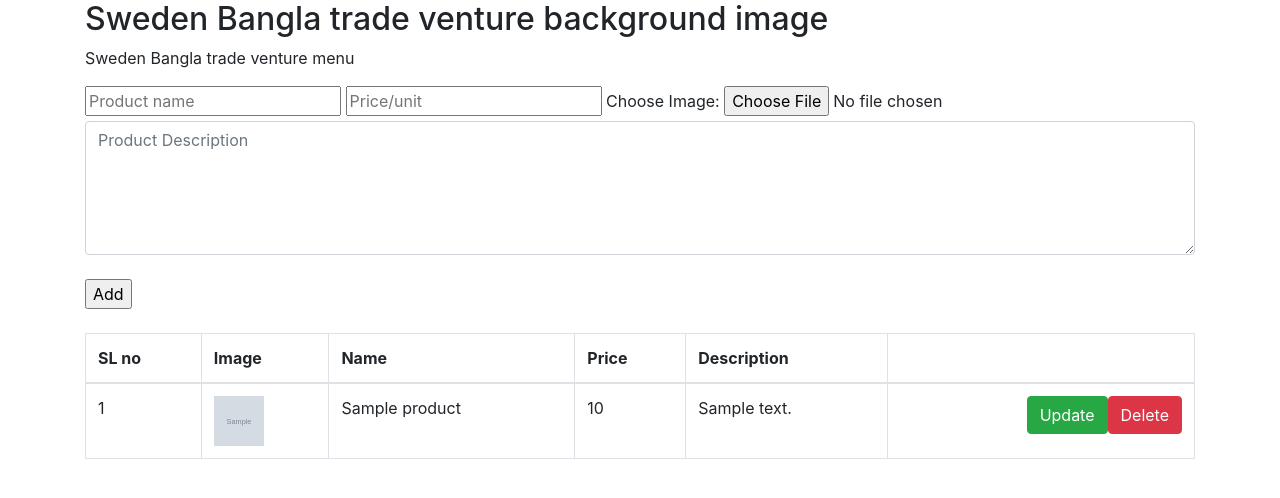
After one commit to eyahya-khan/fahadecommerce, a PHP site: page /product.php in a window 1280 px wide. The commit adds this page. Shown: the top 498 px of the page. Run offline with PHP 8.4, Linux system fonts and the light colour scheme; tables that the repository leaves empty or names only in its code hold one stand-in row (values such as "Sample post"); grey boxes marked "Sample" are stand-in pictures.

Commit message:
added update button but not working

```diff
--- /dev/null
+++ b/product.php
@@ -0,0 +1,211 @@
+<?php
+require('src/dbconnect.php');
+//add
+if(isset($_POST['add'])){
+    $title   = trim($_POST['fname']);
+    $price   = trim($_POST['price']);
+$description = trim($_POST['description']);
+$file_name   = $_FILES['file']['name'];
+$file_loc    = $_FILES['file']['tmp_name'];
+$file_store  = "image/".$file_name;
+if(!move_uploaded_file($file_loc, $file_store)){
+}else{
+    try {
+      $query = "
+        INSERT INTO products (name, price, description, img)
+        VALUES (:name,:price, :description, :image);
+      ";
+      $stmt = $dbconnect->prepare($query);
+      $stmt->bindValue(':name', $title);
+      $stmt->bindValue(':price', $price);
+      $stmt->bindValue(':description', $description);
+      $stmt->bindValue(':image', $file_name);
+      $stmt->execute();
+    } catch (\PDOException $e) {
+      throw new \PDOException($e->getMessage(), (int) $e->getCode());
+    }
+}
+}
+//update
+if(isset($_POST['updateBtn'])){
+    $name    = trim($_POST['name']);
+    $price   = trim($_POST['price']);
+$description = trim($_POST['description']);
+$file_name   = $_FILES['file']['name'];
+$file_loc    = $_FILES['file']['tmp_name'];
+$file_store  = "image/".$file_name;
+if(!move_uploaded_file($file_loc, $file_store)){
+}else{
+    try {
+      $query = "
+        UPDATE products
+        SET description = :description, name = :name, price = :price, img = :img
+        WHERE id = :id;
+      ";
+      $stmt = $dbconnect->prepare($query);
+      $stmt->bindValue(':name', $name);
+      $stmt->bindValue(':description', $description);
+      $stmt->bindValue(':price', $price);
+      $stmt->bindValue(':img', $file_name);
+      $stmt->bindValue(':id', $id);
+      $stmt->execute();
+//     $message =  "<ul style='background-color:#d4edda;'>Post updated successfully</ul>";
+    } catch (\PDOException $e) {
+      throw new \PDOException($e->getMessage(), (int) $e->getCode());
+    }
+    }
+    }
+
+
+// delete from table
+if(isset($_POST['deleteBtn'])){
+    $id   = trim($_POST['hidId']);
+try {
+    $query = "
+      DELETE FROM products
+      WHERE id = :id;
+    ";
+    $stmt = $dbconnect->prepare($query);
+    $stmt->bindValue(':id', $id);
+    $stmt->execute();
+    $message =
+      '<div class="alert alert-success" role="alert">
+        Product deleted successfully.
+      </div>';
+  } catch (\PDOException $e) {
+    throw new \PDOException($e->getMessage(), (int) $e->getCode());
+  }
+  }
+
+//fetch all information
+    try {
+  $query = "SELECT * FROM products;";
+  $stmt = $dbconnect->query($query);
+  $products = $stmt->fetchAll();
+} catch (\PDOException $e) {
+  throw new \PDOException($e->getMessage(), (int) $e->getCode());
+}
+?>
+<!DOCTYPE html>
+<html lang="en">
+
+<head>
+    <title>Sweden Bangla trade venture</title>
+    <meta charset="utf-8">
+    <meta name="viewport" content="width=device-width, initial-scale=1">
+    <link rel="stylesheet" href="https://maxcdn.bootstrapcdn.com/bootstrap/4.5.0/css/bootstrap.min.css">
+    <script src="https://ajax.googleapis.com/ajax/libs/jquery/3.5.1/jquery.min.js"></script>
+    <script src="https://cdnjs.cloudflare.com/ajax/libs/popper.js/1.16.0/umd/popper.min.js"></script>
+    <script src="https://maxcdn.bootstrapcdn.com/bootstrap/4.5.0/js/bootstrap.min.js"></script>
+</head>
+
+<body>
+
+    <div class="container">
+        <h2>Sweden Bangla trade venture background image</h2>
+        <p>Sweden Bangla trade venture menu</p>
+
+        <form action="" method="post" enctype="multipart/form-data">
+            <input type="text" name="fname" placeholder="Product name">
+            <input type="text" name="price" placeholder="Price/unit">
+            <label>Choose Image:</label>
+            <input type="file" name="file"><br>
+            <textarea name="description" class="form-control" placeholder="Product Description" rows="5" cols="30"></textarea><br>
+            <input type="submit" name="add" value="Add">
+        </form>
+        <br>
+        <table class="table table-bordered">
+            <thead>
+                <tr>
+                    <th>SL no</th>
+                    <th>Image</th>
+                    <th>Name</th>
+                    <th>Price</th>
+                    <th>Description</th>
+                    <th></th>
+                </tr>
+            </thead>
+            <tbody>
+                <?php foreach ($products as $key => $product) { ?>
+                <tr>
+                    <td><?php echo $product['id']; ?> </td>
+                    <td><img src="image/<?php echo $product['img']; ?>" width="50px" height="50px"></td>
+                    <td><?php echo $product['name']; ?> </td>
+                    <td><?php echo $product['price']; ?> </td>
+                    <td><?php echo $product['description']; ?></td>
+                    <td>
+                        <!--delete-->
+                        <form action="" method="POST" class="float-right">
+                            <input type="hidden" name="hidId" value="<?=$product['id']?>">
+                            <input type="submit" name="deleteBtn" value="Delete" class="btn btn-danger delete-product-btn">
+                        </form>
+                        <!--Update post-->
+                        <button type="button" class="btn btn-success float-right" data-toggle="modal" data-target="#exampleModal"
+                        data-name="<?=htmlentities($product['name'])?>"
+                        data-price="<?=htmlentities($product['price'])?>"
+                        data-description="<?=htmlentities($product['description'])?>"
+                        data-img="<?=htmlentities($product['img'])?>"
+                        data-id="<?=htmlentities($product['id'])?>">Update</button>
+                    </td>
+                </tr>
+                <?php } ?>
+            </tbody>
+        </table>
+
+        <!--update modal-->
+        <div class="modal fade" id="exampleModal" tabindex="-1" role="dialog" aria-labelledby="exampleModalLabel" aria-hidden="true">
+            <div class="modal-dialog" role="document">
+                <div class="modal-content bg-info">
+                    <div class="modal-header">
+                        <h4 class="modal-title" id="exampleModalLabel">Update Product</h4>
+                        <button type="button" class="close" data-dismiss="modal" aria-label="Close">
+                            <span aria-hidden="true">&times;</span>
+                        </button>
+                    </div>
+                    <form action="" method="POST">
+                        <div class="modal-body">
+                            <div class="form-group">
+                                <label for="recipient-name" class="col-form-label">Update Name: </label>
+                                <input type="text" class="form-control" name="name" for="recipient-name">
+                                <label for="recipient-name" class="col-form-label">Update Description: </label>
+                                <textarea class="form-control" name="description" for="recipient-name" rows="6"></textarea>
+                                <label for="recipient-name" class="col-form-label">Update Price: </label>
+                                <input type="text" class="form-control" name="price" for="recipient-name">
+                                <label>Choose Image:</label>
+                                <input type="file" name="file"><br>
+                                <input type="hidden" class="form-control" name="id">
+                            </div>
+                        </div>
+                        <div class="modal-footer">
+                            <button type="button" class="btn btn-secondary" data-dismiss="modal">Close</button>
+                            <input type="submit" name="updateBtn" value="Update" class="btn btn-success update-product-btn">
+                        </div>
+                    </form>
+                </div>
+            </div>
+        </div>
+
+
+    </div>
+    <!--update-->
+    <script>
+        $('#exampleModal').on('show.bs.modal', function(event) {
+            var button = $(event.relatedTarget); // Button that triggered the modal
+            var name = button.data('name'); // Extract info from data-* attributes
+            var description = button.data('description'); // Extract info from data-* attributes
+            var price = button.data('price'); // Extract info from data-* attributes
+            var img = button.data('img'); // Extract info from data-* attributes
+            var id = button.data('id'); // Extract info from data-* attributes
+            var modal = $(this);
+            modal.find(".modal-body input[name='name']").val(name);
+            modal.find(".modal-body textarea[name='description']").val(description);
+            modal.find(".modal-body input[name='price']").val(price);
+            modal.find(".modal-body input[name='img']").val(img);
+            modal.find(".modal-body input[name='id']").val(id);
+        });
+
+    </script>
+
+</body>
+
+</html>
```
Also changed, not shown: index.php (+3 -63 lines).
